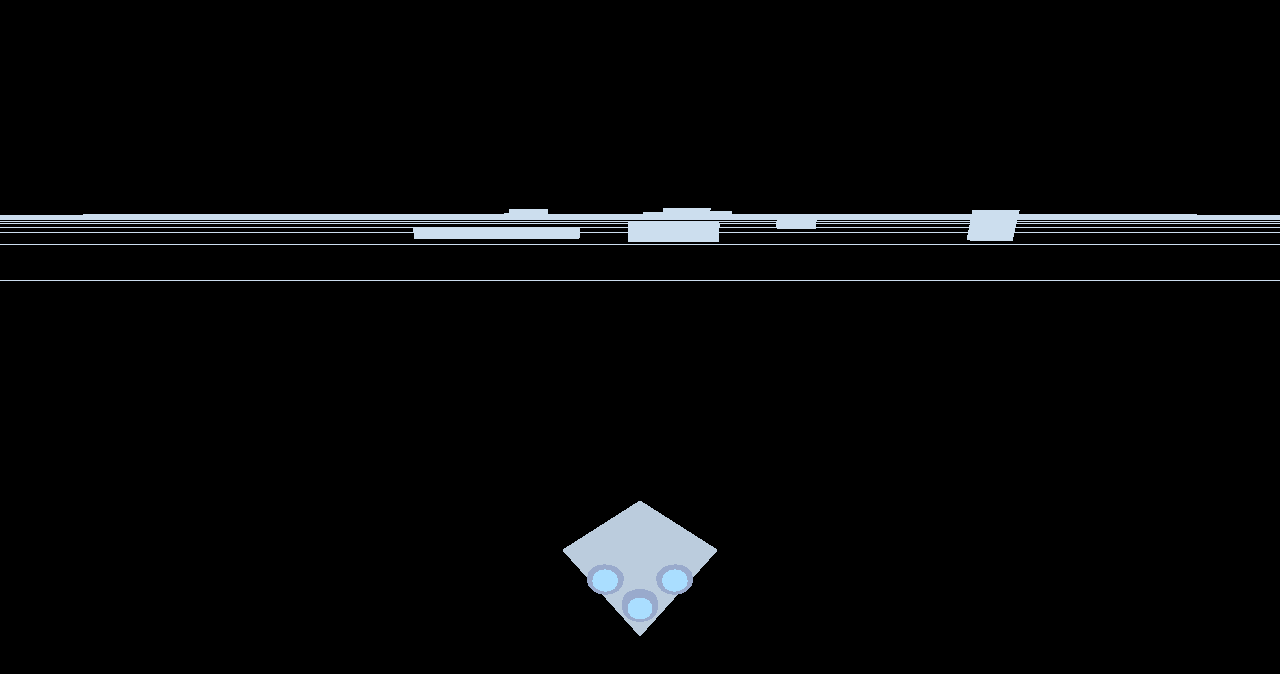
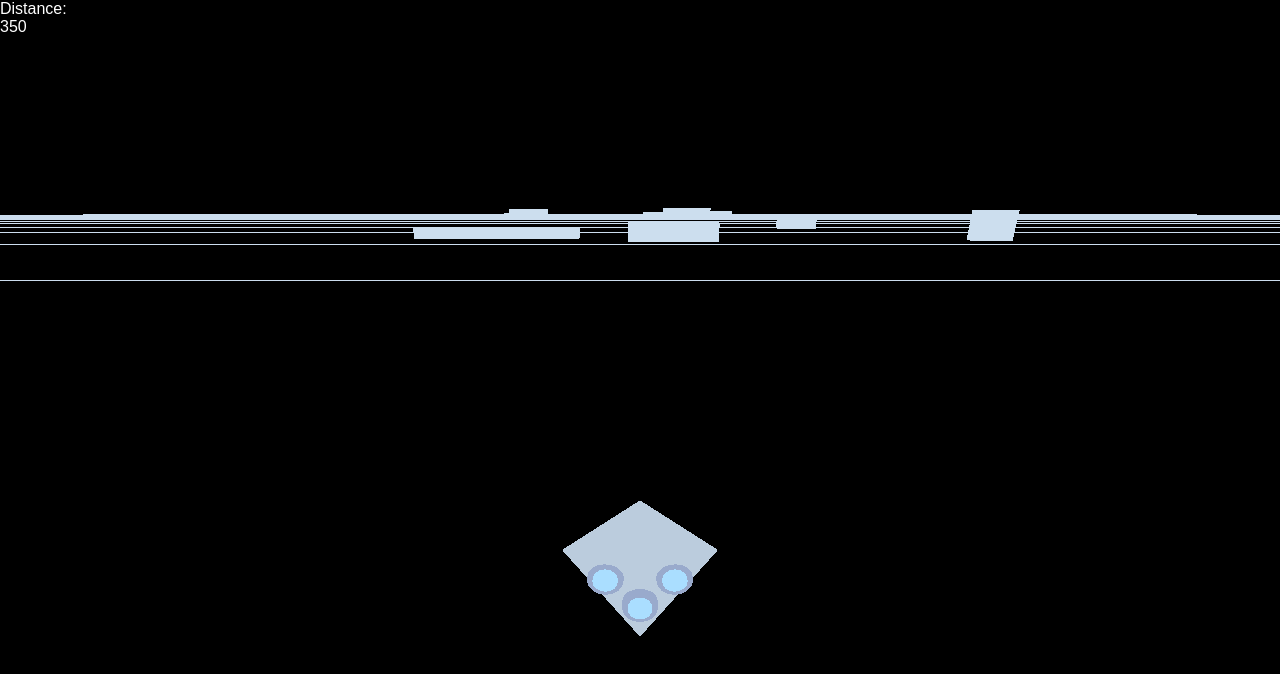
Before and after one commit to runner-runner224/running-square, a plain HTML site: page index.html in a window 1280 px wide. Drawn offline with Linux system fonts and the light colour scheme.

Commit message:
distance

```diff
--- a/index.html
+++ b/index.html
@@ -11,6 +11,8 @@
     <script src="vendors/three.min.js"></script>
 </head>
 <body>
-
+    <div id='distance'>Distance:
+        <div id='distance-number'>
+    </div>
 </body>
 </html>
--- a/scripts/game.js
+++ b/scripts/game.js
@@ -12,6 +12,8 @@ class Game {
 
         this.health = 1
 
+        this.distance = document.getElementById('distance-number')
+        this.distance.innerText = 0
       // prepare 3D scene
         this._initializeScene(scene, camera);
       // bind event callbacks
@@ -96,9 +98,7 @@ class Game {
     }
 
     _updateInfoPanel() {
-        // update DOM elements to show the
-        // current state of the game
-        // (traveled distance, score, lives...)
+        this.distance.innerText = this.objectsParent.position.z.toFixed(0)
     }
 
     _gameOver() {
--- a/styles/index.css
+++ b/styles/index.css
@@ -2,3 +2,10 @@ body {
     font-family: sans-serif;
     margin: 0;
 }
+
+#distance {
+    position: absolute;
+    left: 0;
+    top: 0;
+    color: white;
+}
```
